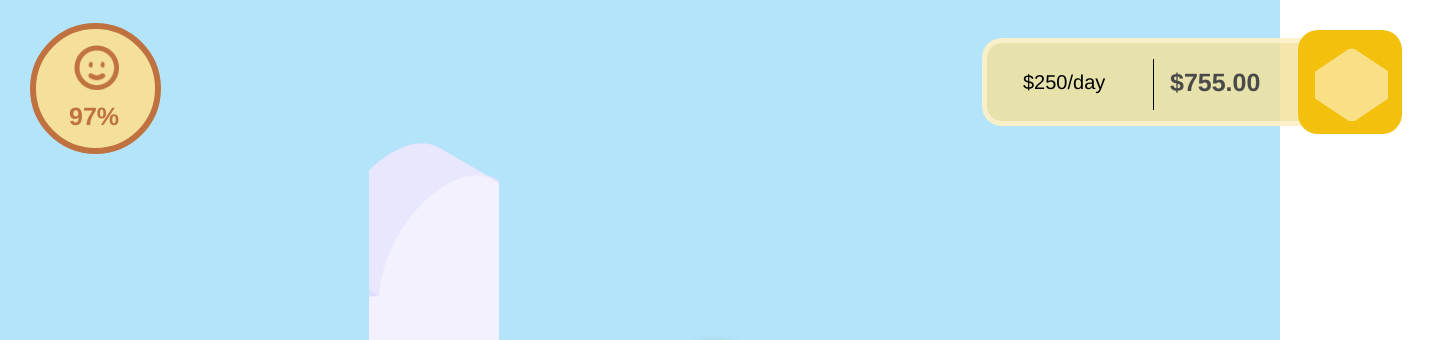
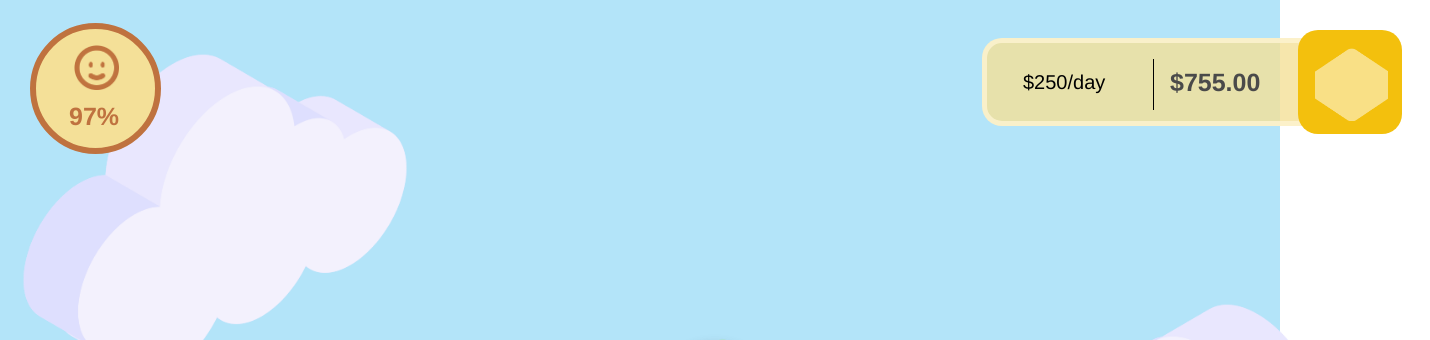
Before and after one commit to jbajcz/EcoLibrium, a website: page public/page2.html in a window 1280 px wide. Shown: the top 340 px of the page, 1430 px wide, since content can reach past the window. Drawn offline with Linux system fonts and the light colour scheme.

Commit message:
modified:   public/page2.html 	modified:   public/style.css

```diff
--- a/public/page2.html
+++ b/public/page2.html
@@ -9,12 +9,6 @@
 <body>
     <div class="start-game-interface">
         <div class="div">
-          <div class="image">
-            <img class="cloud" src="./images/cloud.png" />
-          </div>
-          <div class="image">
-            <img class="cloud-1" src="./images/cloud.png" />
-          </div>
           <div class="overlap">
             <div class="rectangle"></div>
             <div class="hitbox"></div>
@@ -36,6 +30,10 @@
             <img class="line" src="images/black-v-line.png" />
             <div class="text-wrapper-2">$250/day</div>
           </div>
+          <div>
+            <img class="cloud" src="./images/cloud.png" />
+            <img class="cloud-1" src="./images/cloud.png" />
+          </div>
           <div class="group">
             <div class="overlap-group-2">
               <img class="group-2" src="images/happy.png" />
```
Also changed, not shown: public/style.css.
